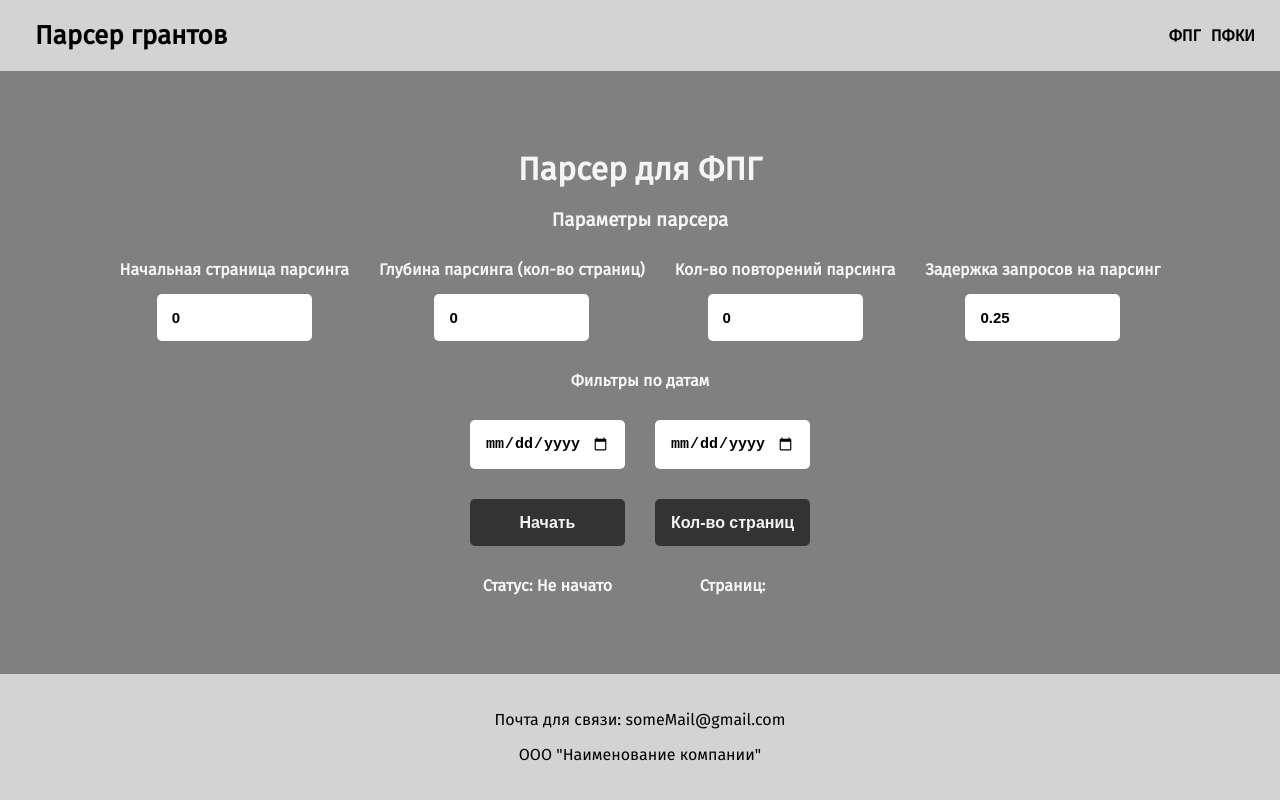
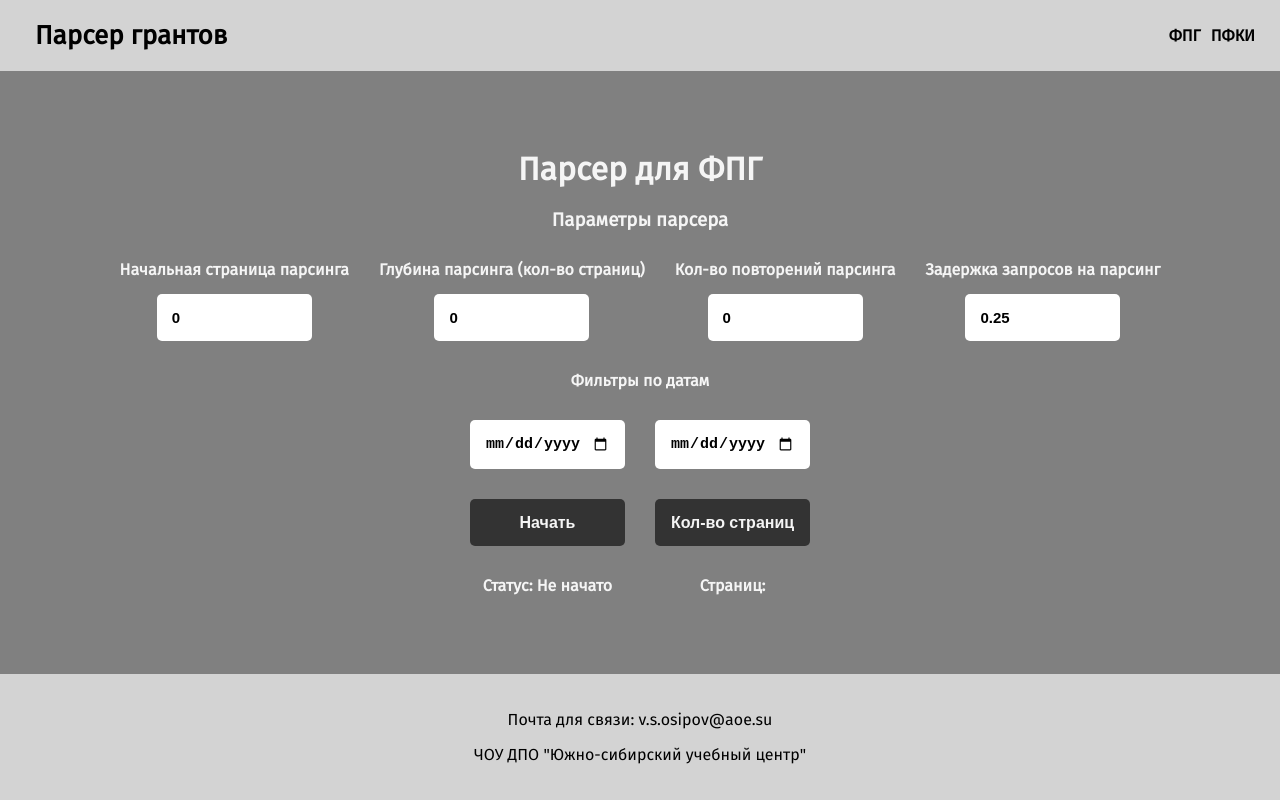
Before and after one commit to lubuntum/grantsParser, a React (Create React App) app: page / in a window 1280 px wide. Built offline with nearby package versions, Linux system fonts and the light colour scheme; what xlsx would draw is missing.

Commit message:
Поменял контанты в футере

```diff
--- a/src/App.js
+++ b/src/App.js
@@ -26,8 +26,8 @@ function App() {
       </Routes>
       <div className='footer'>
         <div className='footer_info'>
-          <p>Почта для связи: someMail@gmail.com</p>
-          <p>ООО "Наименование компании"</p>
+          <p>Почта для связи: v.s.osipov@aoe.su</p>
+          <p>ЧОУ ДПО "Южно-сибирский учебный центр"</p>
         </div>
       </div>
       </div>
```
